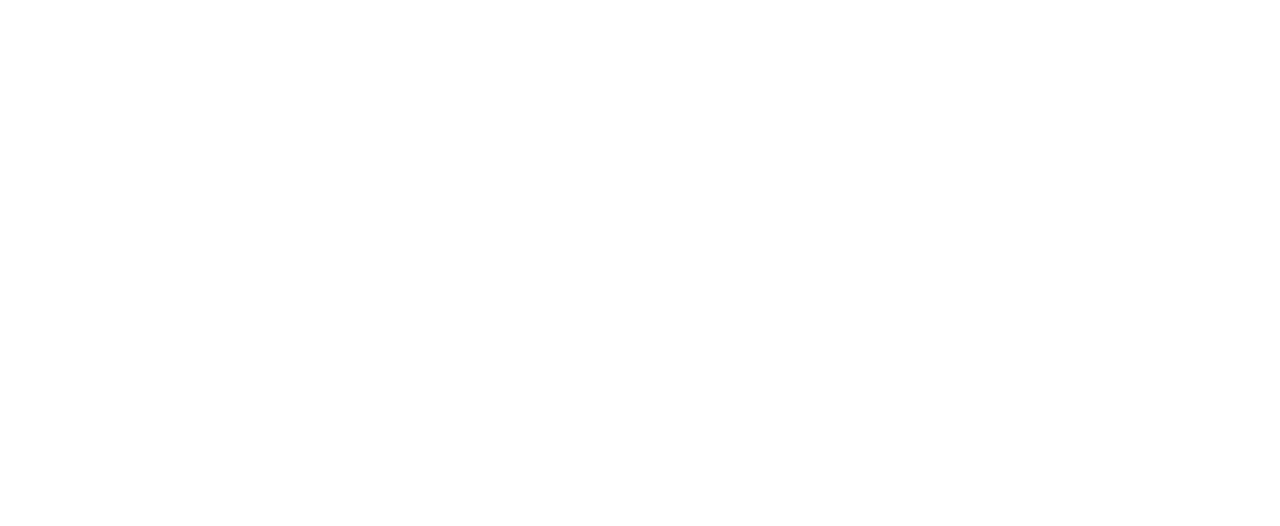
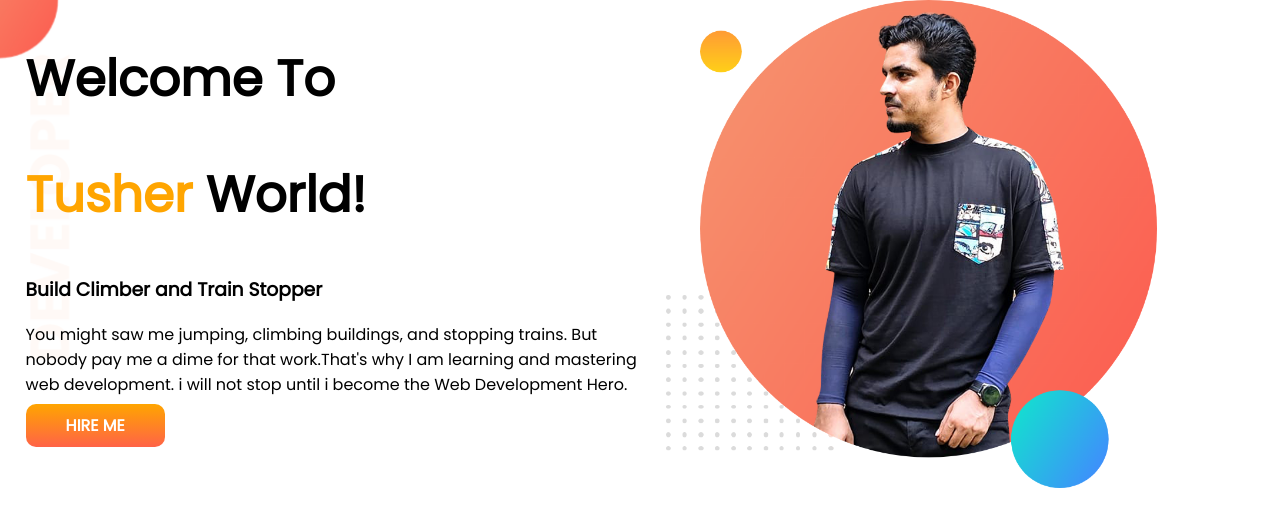
Before and after one commit to mohammadtush194/developer-protfolio, a plain HTML site: page index.html in a window 1280 px wide. Drawn offline with Linux system fonts and the light colour scheme.

Commit message:
top-banner added

```diff
--- a/index.html
+++ b/index.html
@@ -1,12 +1,33 @@
 <!DOCTYPE html>
 <html lang="en">
+
 <head>
     <meta charset="UTF-8">
     <meta name="viewport" content="width=device-width, initial-scale=1.0">
     <title>Tusher Protfolio</title>
+    <link rel="preconnect" href="https://fonts.googleapis.com">
+    <link rel="preconnect" href="https://fonts.gstatic.com" crossorigin>
+    <link href="https://fonts.googleapis.com/css2?family=Poppins&display=swap" rel="stylesheet">
     <link rel="stylesheet" href="style.css">
 </head>
+
 <body>
+    <section class="top-banner">
+        <div class="half-width">
+            <h1>Welcome To</h1>
+            <h1><span class="orange-color">Tusher</span> World!</h1>
+            <h3>Build Climber and Train Stopper</h3>
+            <p>You might saw me jumping, climbing buildings, and stopping trains. But nobody pay me a dime for that
+                work.That's why I am learning and mastering web development. i will not stop until i become the Web
+                Development Hero.
+            </p>
+            <a class="link-button" target="_blank" href="//www.linkedin.com/in/md-atik-ullah-tusher-37b885159/">HIRE
+                ME</a>
+        </div>
+        <div class="half-width">
+            <img src="images/my-bg.png" alt="">
+        </div>
+    </section>
+</body>
 
-</body>
 </html>
--- a/style.css
+++ b/style.css
@@ -0,0 +1,40 @@
+body {
+    font-family: 'Poppins', sans-serif;
+    margin: 0;
+}
+
+h1 {
+    font-size: 50px;
+}
+
+.orange-color {
+    color: orange;
+}
+
+section {
+    display: flex;
+}
+
+.half-width {
+    width: 50%;
+    padding-left: 2%;
+}
+
+.half-width img {
+    width: 80%;
+}
+
+.link-button {
+    text-decoration: none;
+    background-image: linear-gradient(orange, tomato);
+    color: white;
+    font-weight: 700;
+    padding: 10px 40px;
+    border-radius: 10px;
+}
+
+.top-banner {
+    background-image: url(images/top-banner.png);
+    background-repeat: no-repeat;
+
+}
```
Also changed, not shown: images/dream-bg.png (added), images/exp-bg.png (added), images/jhankar.png (added), images/jhankar2.png (added), images/my-bg.png (added), images/my-bg2.png (added), images/top-banner.png (added), 7 other files.
